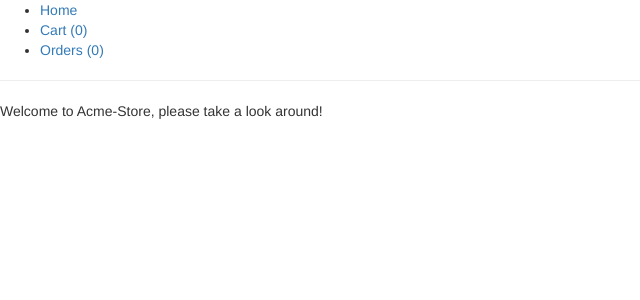
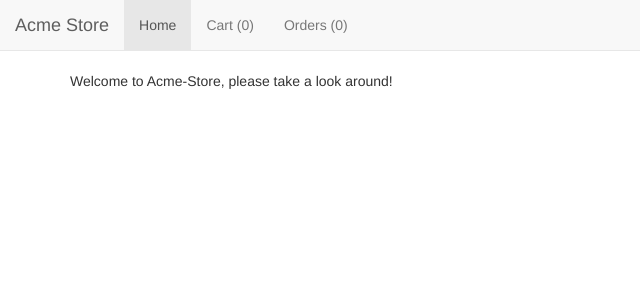
Before and after one commit to hihiandrew/acme-store, a React app: page /#/ in a window 1280 px wide. Shown: the top 300 px of the page, without its empty margins (0-640 px from the left). Built offline with nearby package versions, Linux system fonts and the light colour scheme; no server answers.

Commit message:
navbar and buttons

```diff
--- a/public/index.html
+++ b/public/index.html
@@ -3,8 +3,14 @@
   <head>
     <title>Acme-Store</title>
     <script src='/dist/main.js' defer></script>
-  <!-- Bootstrap CSS CDN -->
-  <link rel="stylesheet" href="https://maxcdn.bootstrapcdn.com/bootstrap/3.3.7/css/bootstrap.min.css" />
+    <!-- Latest compiled and minified CSS -->
+    <link rel="stylesheet" href="//maxcdn.bootstrapcdn.com/bootstrap/3.3.2/css/bootstrap.min.css">
+
+    <!-- Latest compiled and minified JavaScript -->
+    <script src="//maxcdn.bootstrapcdn.com/bootstrap/3.3.2/js/bootstrap.min.js"></script>
+
+    <meta name="viewport" content="width=device-width, initial-scale=1">
+
   </head>
 
   <body>
--- a/src/Cart.js
+++ b/src/Cart.js
@@ -18,11 +18,15 @@ class Cart extends Component {
   }
 
   addQ(e) {
-    this.setState({ [e.target.name]: this.state[e.target.name] + 1 });
+    this.setState({
+      [e.target.name]: this.state[e.target.name] + 1
+    });
   }
 
   minusQ(e) {
-    this.setState({ [e.target.name]: this.state[e.target.name] - 1 });
+    this.setState({
+      [e.target.name]: this.state[e.target.name] - 1
+    });
   }
 
   resetAll() {
@@ -32,7 +36,9 @@ class Cart extends Component {
 
   resetLocalState() {
     Object.keys(this.state).map(key => {
-      this.setState({ [key]: 0 });
+      this.setState({
+        [key]: 0
+      });
     });
   }
 
@@ -42,32 +48,41 @@ class Cart extends Component {
       return init + curr.quantity;
     }, 0);
     return (
-      <div>
-        <p>{totalItems} items sold!</p>
-        <button onClick={this.resetAll}>Reset</button>
+      <div class="container">
+        <p>
+          {totalItems} items sold!
+          <button onClick={this.resetAll} class="btn btn-warning">Reset</button>
+        </p>
+
         <h3>Products</h3>
+        <div class="row">
         {products.map(prod => {
           const { id, name } = prod;
           return (
+            <div class="col-sm-3">
             <div key={id}>
               <p>{name}</p>
               {this.state[name]} ordered
               <div>
-                <button name={name} onClick={this.addQ}>
+                <button name={name} onClick={this.addQ} class="btn btn-primary">
                   +
                 </button>
                 <button
                   name={name}
                   onClick={this.minusQ}
                   disabled={!this.state[name]}
+                  class="btn btn-primary"
                 >
                   -
                 </button>
               </div>
             </div>
+            </div>
           );
         })}
-        <button>Create Order</button>
+        </div>
+        <br/>
+        <button class="btn btn-primary">Create Order</button>
       </div>
     );
   }
--- a/src/Home.js
+++ b/src/Home.js
@@ -2,6 +2,6 @@ import React, { Component } from 'react';
 
 export default class Home extends Component {
   render() {
-    return <div>Welcome to Acme-Store, please take a look around!</div>;
+    return <div class="container">Welcome to Acme-Store, please take a look around!</div>;
   }
 }
--- a/src/Navbar.js
+++ b/src/Navbar.js
@@ -9,9 +9,14 @@ class Navbar extends Component {
       return init + curr.quantity;
     }, 0);
     return (
-      <div>
-        <ul>
-          <li>
+      <nav class="navbar navbar-default navbar-static-top">
+        <div class="container-fluid">
+          <div class="navbar-header">
+            <Link to="/"><a class="navbar-brand">Acme Store</a></Link>
+          </div>
+
+          <ul class="nav navbar-nav">
+            <li class="active">
               <Link to="/">Home</Link>
             </li>
             <li>
@@ -21,8 +26,8 @@ class Navbar extends Component {
               <Link to="/cart">Orders ({orders.length})</Link>
             </li>
           </ul>
-        <hr />
         </div>
+      </nav>
     );
   }
 }
```
Also changed, not shown: 1 other file (tests, documents, lock files or other folders). Lines whose indentation alone changed are shown as unchanged.
